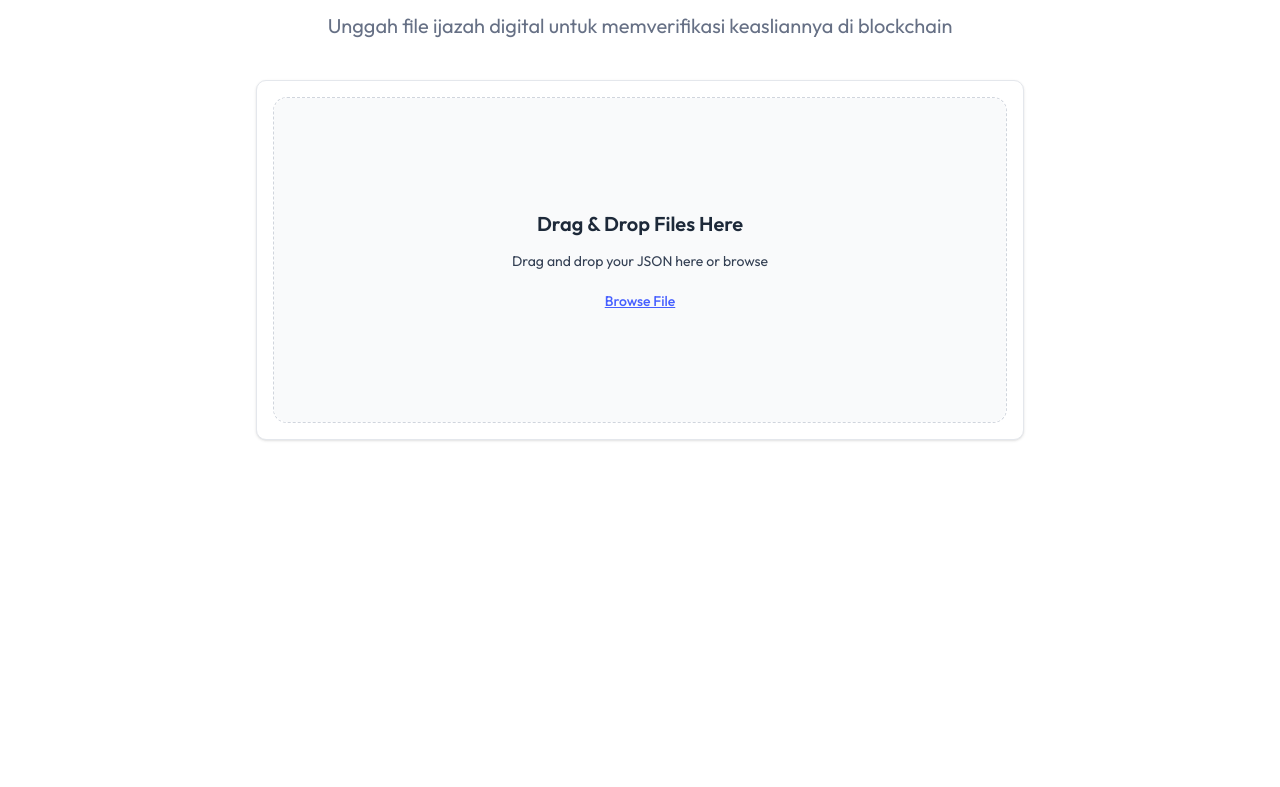
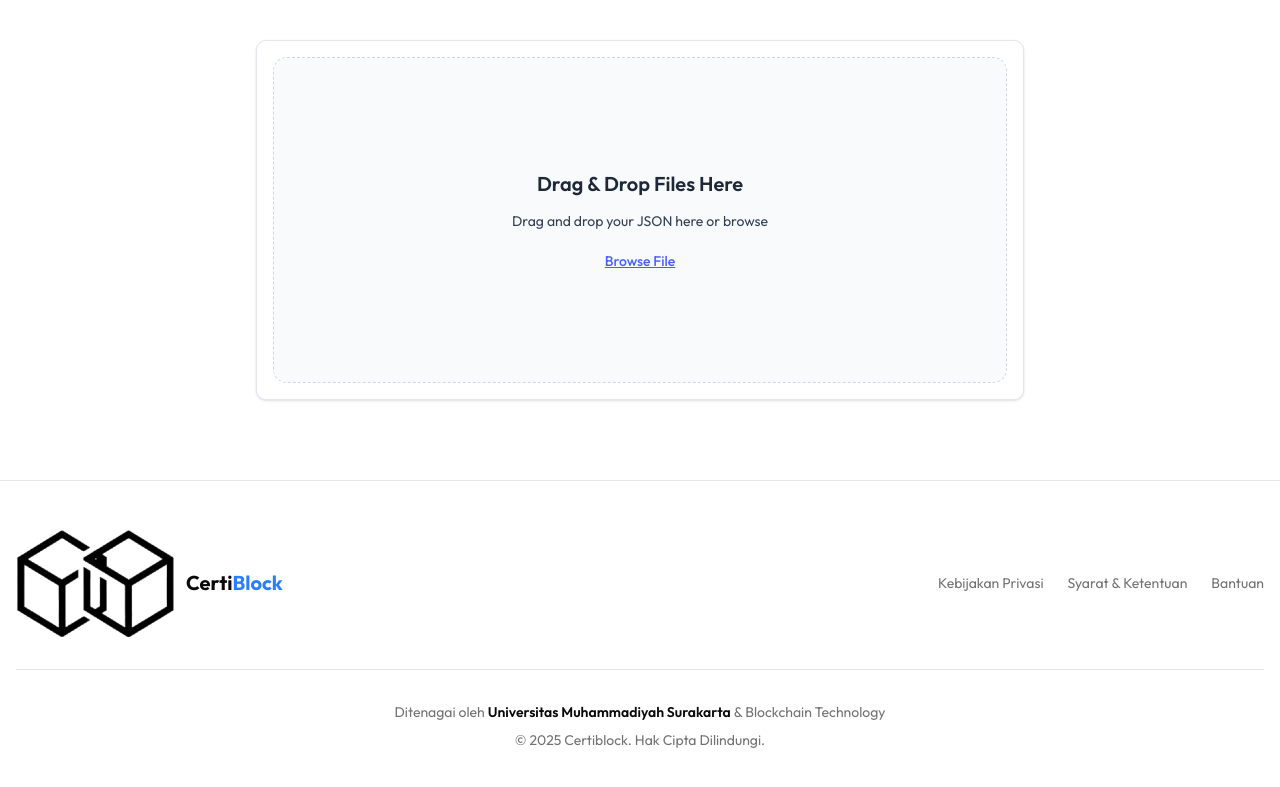
Before and after one commit to Fnrzz/Certiblock2, a Next.js app: page / in a window 1280 px wide. Shown: the part 2220-3007 px from the top of the page. Before the commit the page ends 2740 px from the top, so only its background shows below. Built offline with nearby package versions, Linux system fonts and the light colour scheme.

Commit message:
[PUSH] fixing landing page

```diff
--- a/src/app/page.jsx
+++ b/src/app/page.jsx
@@ -1,4 +1,5 @@
 import Documentation from "@/components/main/Documentation";
+import Footer from "@/components/main/Footer";
 import Hero from "@/components/main/Hero";
 import Navbar from "@/components/main/Navbar";
 import Verification from "@/components/main/Verification";
@@ -12,6 +13,7 @@ export default function Home() {
       <WhyChoose />
       <Documentation />
       <Verification />
+      <Footer />
     </div>
   );
 }
--- a/src/components/main/Documentation.jsx
+++ b/src/components/main/Documentation.jsx
@@ -18,7 +18,7 @@ const TabsContent1 = () => {
       <p className="text-gray-500">
         Proses verifikasi ijazah dari penerbitan hingga validasi
       </p>
-      <div className="flex flex-col gap-10 mt-10">
+      <div className="flex flex-col gap-5 mt-10">
         <div className="flex flex-col md:flex-row gap-4 md:items-center">
           <div className="py-3 px-6 max-w-max flex items-center justify-center bg-blue-500 rounded-md">
             <span className="text-lg text-center text-white font-bold">1</span>
@@ -82,7 +82,7 @@ const TabsContent2 = () => {
       <p className="text-gray-500">
         Alur komunikasi antara frontend dan smart contract
       </p>
-      <div className="grid grid-cols-1 md:grid-cols-3 gap-10 mt-10">
+      <div className="grid grid-cols-1 md:grid-cols-3 gap-5 mt-10">
         <div className="flex flex-col gap-3 items-center bg-gray-100 p-4 rounded-md">
           <div className="flex items-center justify-center p-3 max-w-max bg-blue-100 rounded-lg">
             <FileCode className="w-8 h-8 text-blue-500" />
@@ -111,7 +111,7 @@ const TabsContent2 = () => {
           </p>
         </div>
       </div>
-      <div className=" bg-gray-100 p-4 rounded-md mt-10">
+      <div className=" bg-gray-100 p-4 rounded-md mt-5">
         <h6 className="text-lg font-bold">Alur Komunikasi</h6>
         <div className="flex gap-3 mt-5">
           <span className="flex-shrink-0 w-6 h-6 rounded-full bg-primary text-primary-foreground text-sm flex items-center justify-center">
--- /dev/null
+++ b/src/components/main/Footer.jsx
@@ -0,0 +1,61 @@
+import { ShieldCheck } from "lucide-react";
+import Image from "next/image";
+
+const Footer = () => {
+  return (
+    <footer className="border-t bg-card py-12">
+      <div className="container mx-auto px-4">
+        <div className="flex flex-col md:flex-row items-center justify-between gap-6 mb-8">
+          <div className="flex items-center gap-3">
+            <Image
+              src={"/images/logo/logo-icon-light.png"}
+              alt={"logo"}
+              width={40}
+              height={40}
+              className="w-auto h-auto"
+            />
+            <h3 className="flex text-xl font-bold ">
+              Certi<div className="text-blue-500">Block</div>
+            </h3>
+          </div>
+
+          <nav className="flex flex-wrap items-center justify-center gap-6 text-sm">
+            <a
+              href="#"
+              className="text-muted-foreground hover:text-primary transition-colors"
+            >
+              Kebijakan Privasi
+            </a>
+            <a
+              href="#"
+              className="text-muted-foreground hover:text-primary transition-colors"
+            >
+              Syarat & Ketentuan
+            </a>
+            <a
+              href="#"
+              className="text-muted-foreground hover:text-primary transition-colors"
+            >
+              Bantuan
+            </a>
+          </nav>
+        </div>
+
+        <div className="border-t pt-8 text-center space-y-2">
+          <p className="text-sm text-muted-foreground">
+            Ditenagai oleh{" "}
+            <span className="font-semibold text-foreground">
+              Universitas Muhammadiyah Surakarta
+            </span>{" "}
+            & Blockchain Technology
+          </p>
+          <p className="text-sm text-muted-foreground">
+            © {new Date().getFullYear()} Certiblock. Hak Cipta Dilindungi.
+          </p>
+        </div>
+      </div>
+    </footer>
+  );
+};
+
+export default Footer;
```
